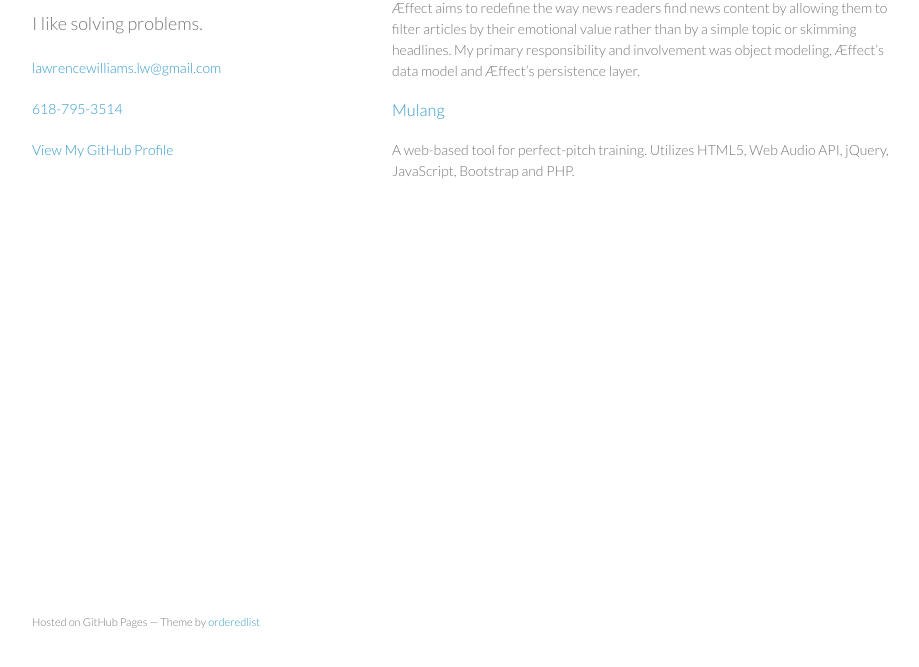
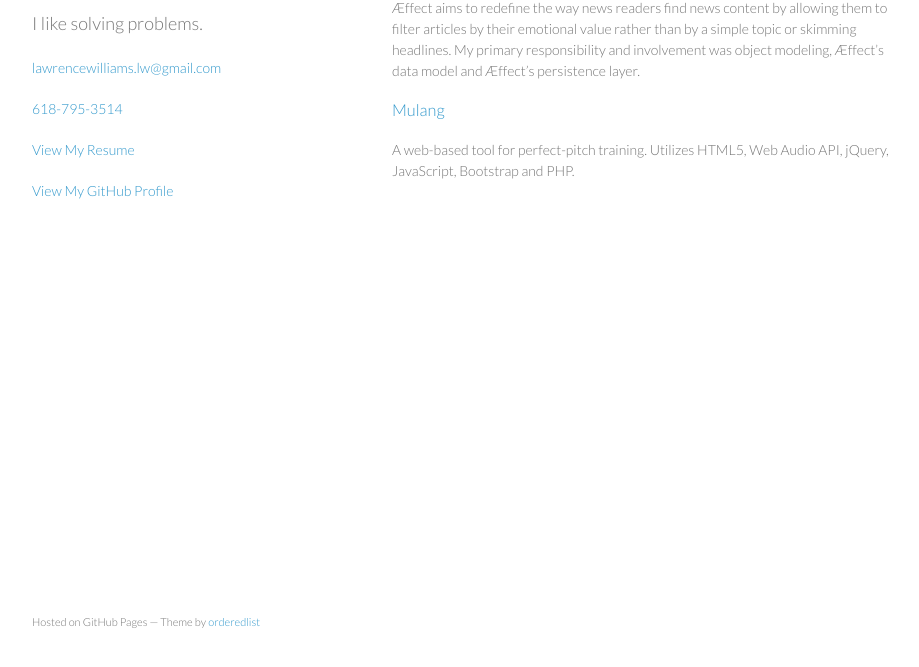
Before and after one commit to lawilli/lawilli.github.io, a plain HTML site: page index.html in a window 1280 px wide. Shown: the part 99-766 px from the top of the page, without its empty margins (178-1097 px from the left). Drawn offline with Linux system fonts and the light colour scheme.

Commit message:
0.0.1.1added link to resume in index.html

```diff
--- a/index.html
+++ b/index.html
@@ -20,6 +20,7 @@
         <p class="problem-statement">I like solving problems.</p>
         <p><a href="mailto:lawrencewilliams.lw@gmail.com">lawrencewilliams.lw@gmail.com</a></p>
         <p><a href="tel:+16187953514">618-795-3514</a></p>
+        <p class="view"><a href="./resume.pdf" alt="lawrence williams resume">View My Resume</a></p>
 
         <p class="view"><a href="https://github.com/lawilli">View My GitHub Profile</a></p>
 
```
